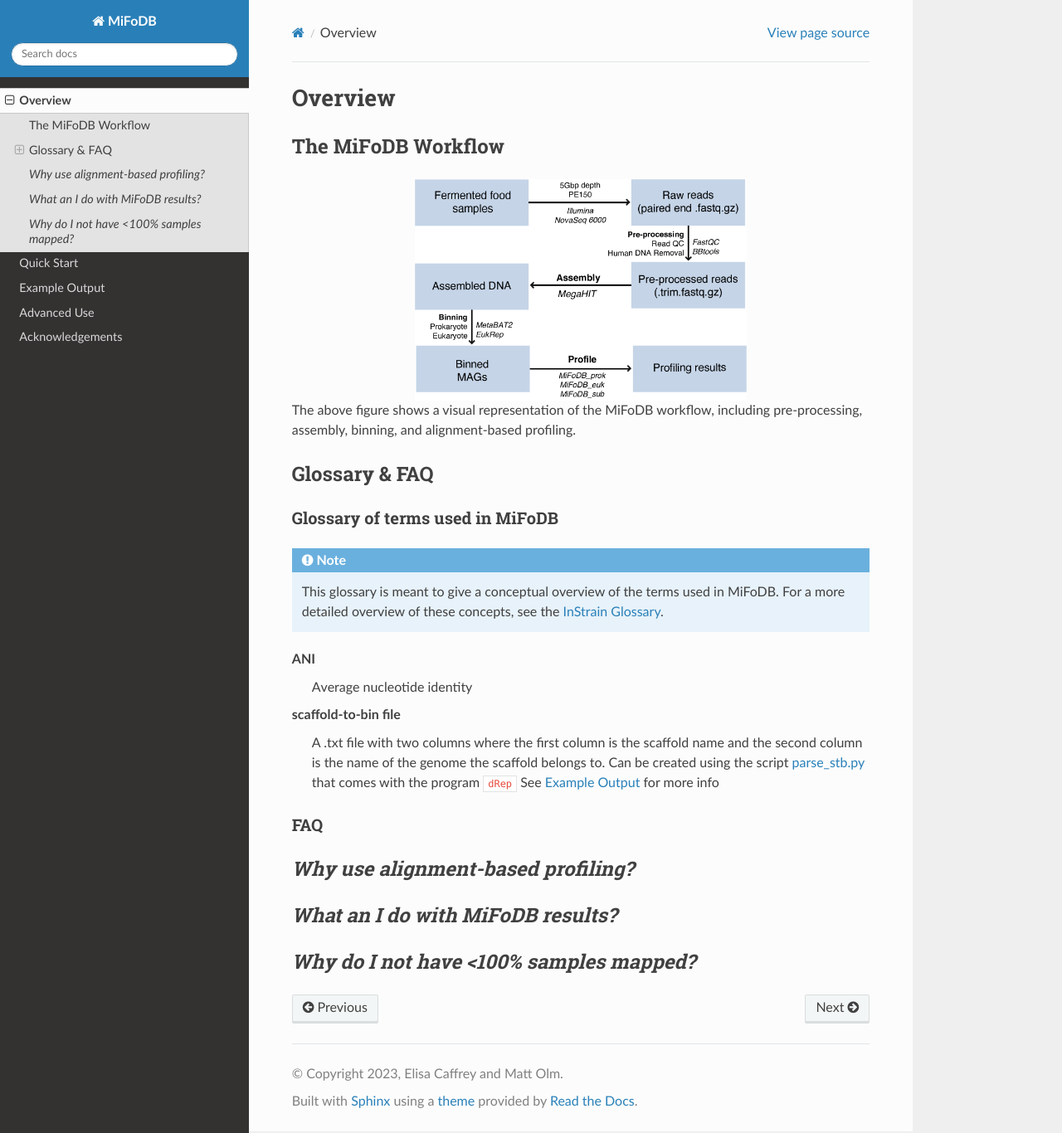
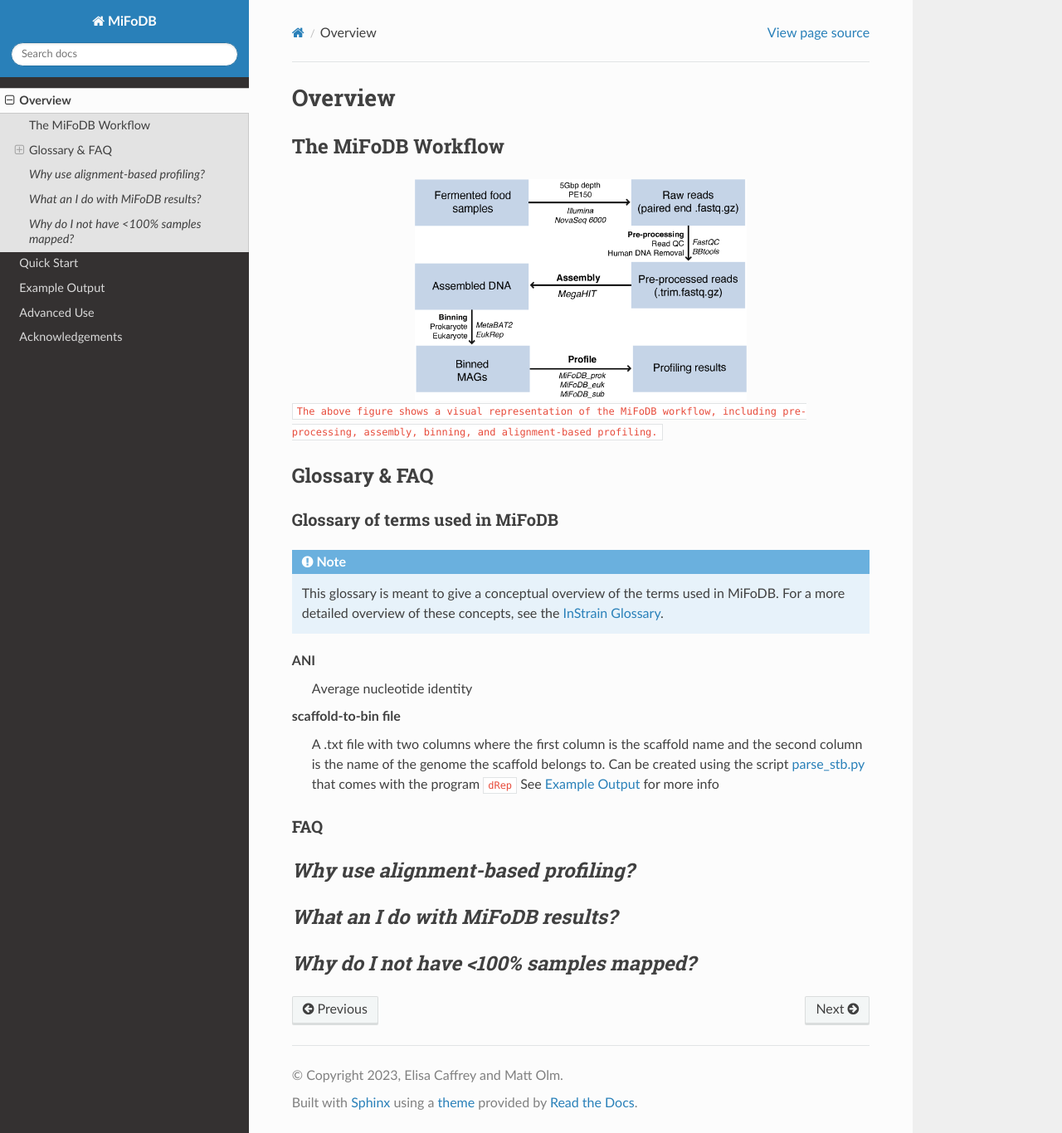
Before and after one commit to elisacaffrey/MiFoDB, a Sphinx documentation site: the page built from docs/source/overview.rst, in a window 1280 px wide and 1366 px high. Shown: the whole window at 83% size. Built offline with Sphinx 7.4.7 and the Read the Docs theme 2.0.0, drawn with Linux system fonts in a browser that asks for light colours.

Commit message:
Update overview.rst

```diff
--- a/docs/source/overview.rst
+++ b/docs/source/overview.rst
@@ -7,7 +7,7 @@ The MiFoDB Workflow
 .. figure:: GitHub.png
   :width: 400px
   :align: center
-The above figure shows a visual representation of the MiFoDB workflow, including pre-processing, assembly, binning, and alignment-based profiling.
+``The above figure shows a visual representation of the MiFoDB workflow, including pre-processing, assembly, binning, and alignment-based profiling.``
 
 
 Glossary & FAQ
```
